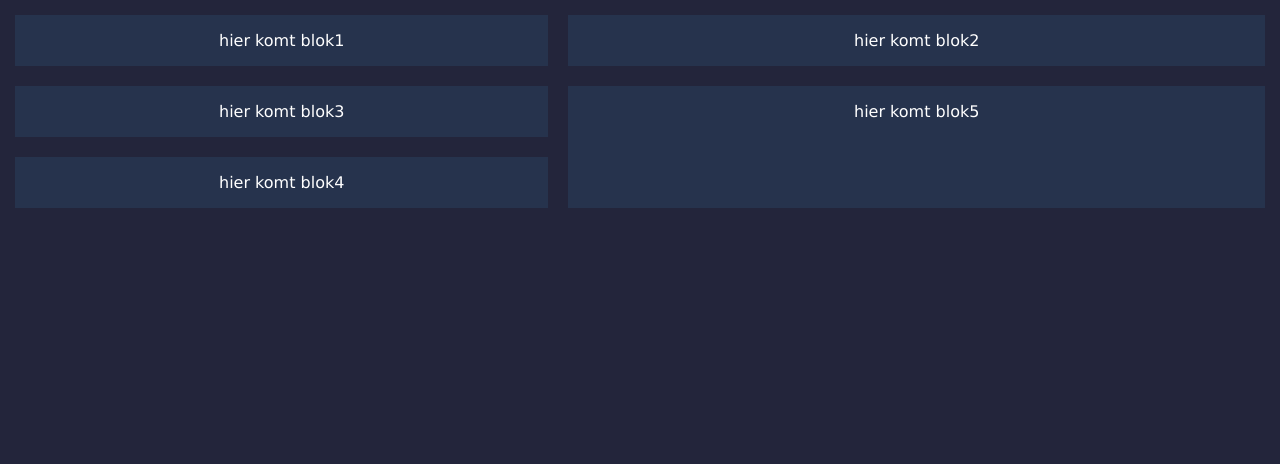
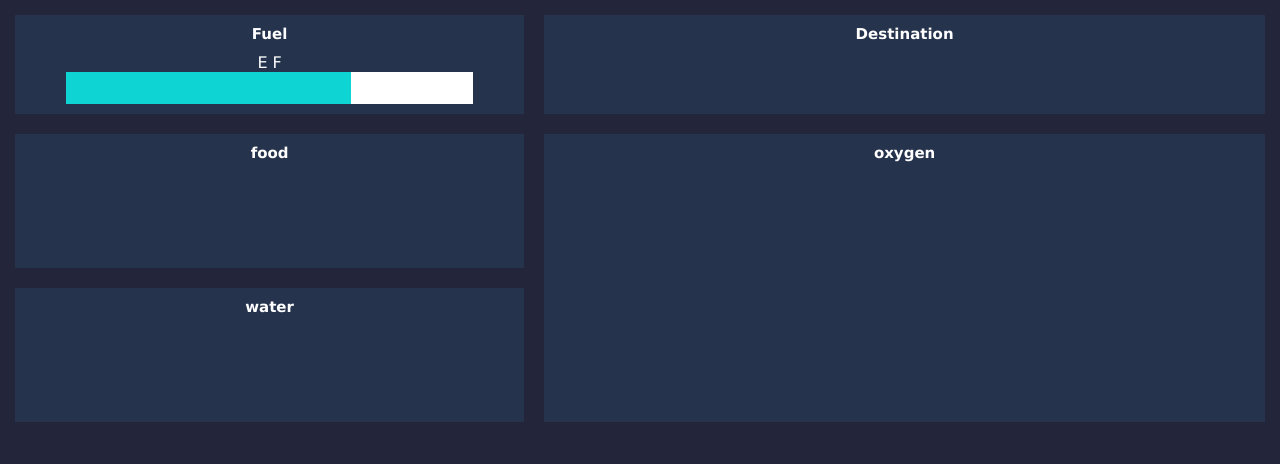
Before and after one commit to joeyjim/CMD-F-XT-2-Challenge, a plain HTML site: page index.html in a window 1280 px wide. Drawn offline with nearby package versions, Linux system fonts and the light colour scheme.

Commit message:
chart toegevoegd

```diff
--- a/css/style.css
+++ b/css/style.css
@@ -2,10 +2,14 @@ body {
     font-family: Space Mono, Verdana, sans-serif;
     background-color: #23253B;
     margin: 0;
+    box-sizing: border-box;
 }
 
-h1, h2, p {
-/*
+h1,
+h2,
+p,
+span {
+    /*
     font-weight: 200;
     font-size: 3em;
 */
@@ -13,6 +17,47 @@ h1, h2, p {
 
 }
 
- .container>div {
-        background-color:rgba(41,57,85,0.7);
-    }
+h1 {
+    font-size: 15px;
+
+}
+
+.container > div {
+    background-color: rgba(41, 57, 85, 0.7);
+}
+
+.bar-chart {
+    background: #fff;
+    height: 2rem;
+    width: 80%;
+    margin-left: auto;
+    margin-right: auto;
+    margin-bottom: 10px;
+}
+
+.bar-chart .bar-chart--inner {
+    background: #333;
+    height: 100%;
+    display: block;
+    position: relative;
+    will-change: width;
+
+}
+
+.bar-chart.primary .bar-chart--inner {
+    background: #0ED4D4;
+    width: 70%
+}
+
+.bar-chart.secondary .bar-chart--inner {
+    background: #D40E0E;
+    width: 30%;
+    display: flex;
+    justify-content: flex-end;
+}
+
+#chart {
+  width: 100%;
+  height: 100%;
+  min-height: 250px;
+}
--- a/index.html
+++ b/index.html
@@ -13,19 +13,28 @@
 
     <main class="container">
         <div class="fuel">
-            <p>hier komt blok1</p>
+          <h1>Fuel</h1>
+          <span>E</span>
+          <span>F</span>
+           <div class="bar-chart primary">
+                <span class="bar-chart--inner"></span>
+            </div>
+
         </div>
         <div class="destination">
-            <p>hier komt blok2</p>
+
+            <h1>Destination</h1>
+
         </div>
         <div class="food">
-            <p>hier komt blok3</p>
+            <h1>food</h1>
         </div>
         <div class="water">
-            <p>hier komt blok4</p>
+            <h1>water</h1>
         </div>
         <div class="oxygen">
-            <p>hier komt blok5</p>
+            <h1>oxygen</h1>
+            <div id="chart"></div>
         </div>
     </main>
 
```
